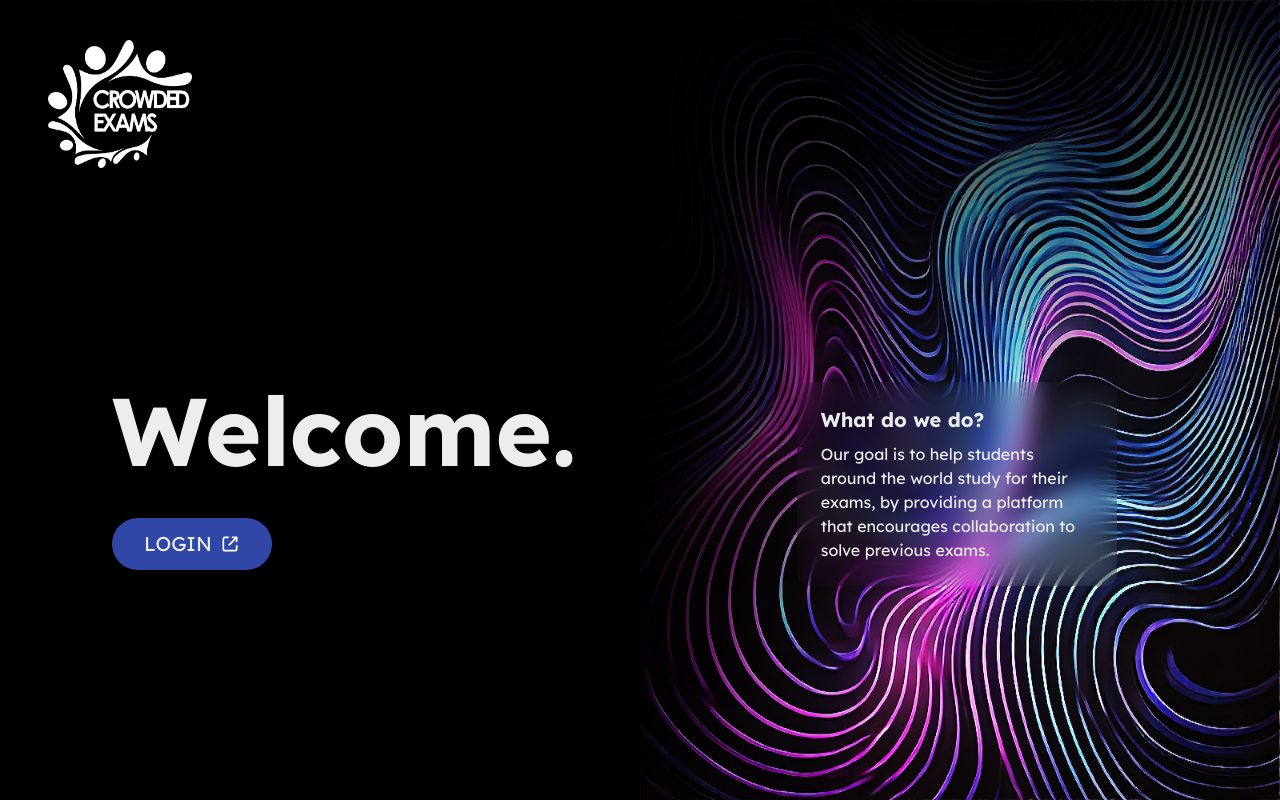
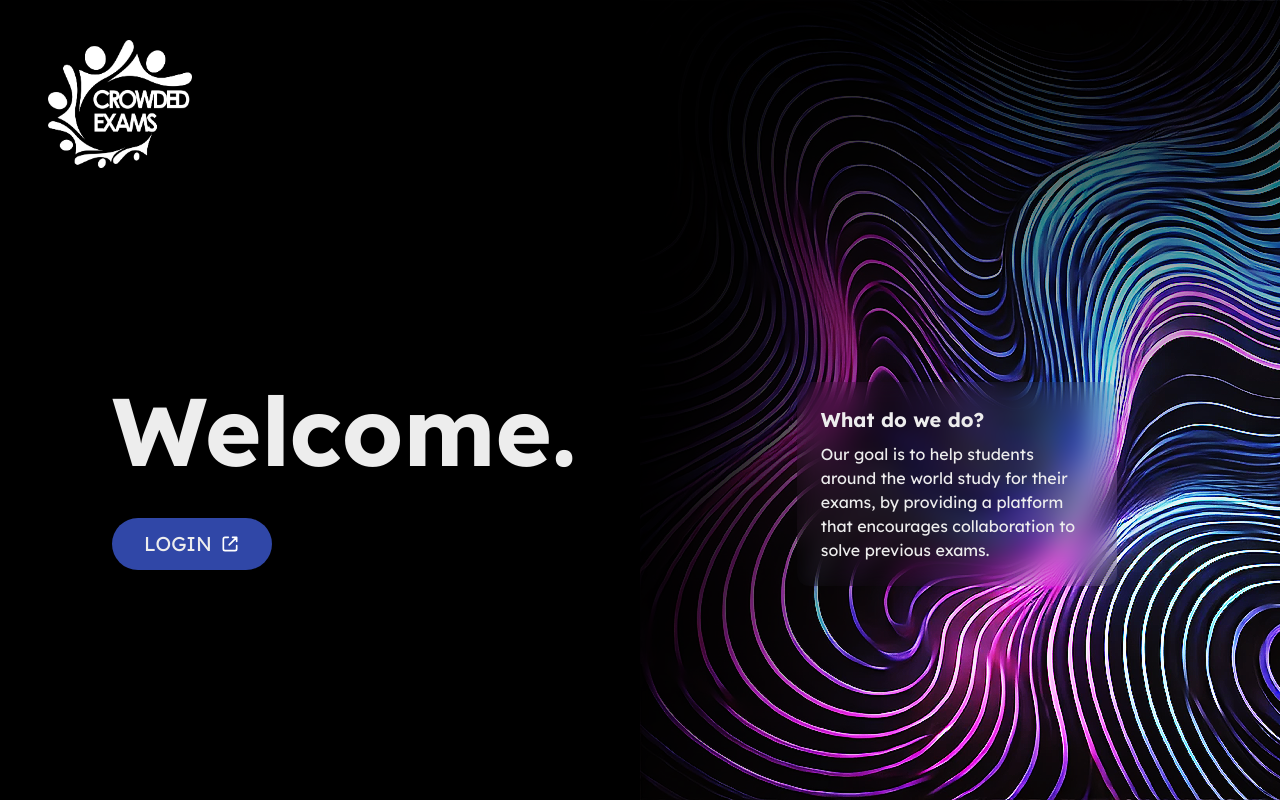
Before and after one commit to br-Chan/Exam-Comparison-Board, a Next.js app: page / in a window 1280 px wide. Built offline with nearby package versions, Linux system fonts and the light colour scheme.

Commit message:
feat: make background image size properly

```diff
--- a/src/app/page.tsx
+++ b/src/app/page.tsx
@@ -6,8 +6,8 @@ import Image from "next/image";
 export default function Home() {
   return (
     <div>
-      <div className="fixed -z-50 right-0 bottom-0 h-full w-1/2">
-        <Image src="/background.png" fill={true} alt="" />
+      <div className="fixed -z-50 left-1/2 bottom-0 h-full w-1/2 ">
+        <Image src="/background.png" fill={true} alt="" className=" object-cover object-left"/>
       </div>
       <div className="h-full w-full flex items-center">
         <div className="flex px-12 flex-col lg:flex-row justify-between gap-10 lg:px-20 xl:px-28 font-[family-name:var(--font-lexend)] w-full">
```
